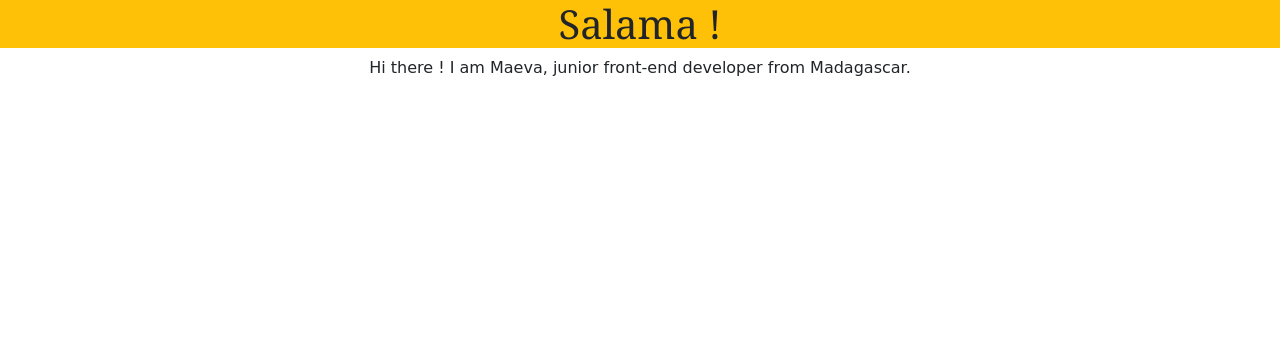
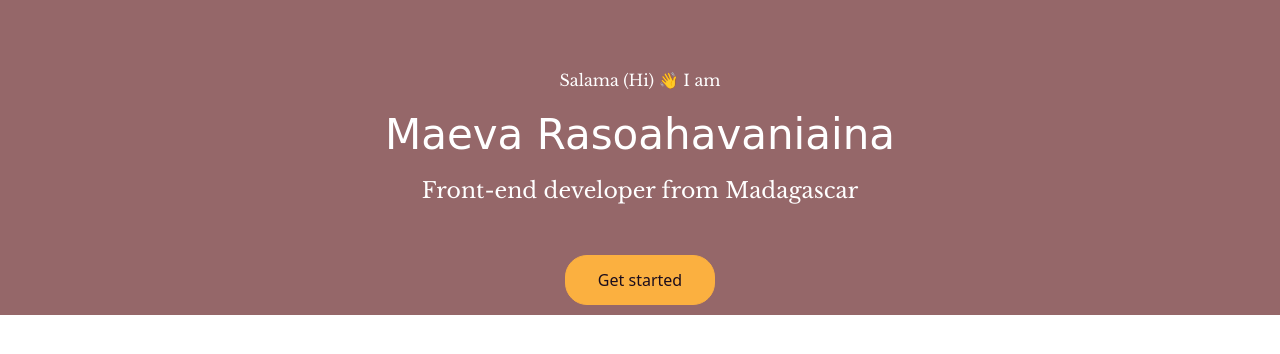
Before and after one commit to Maeva-soa/shecodes-responsive-week-4, a plain HTML site: page index.html in a window 1280 px wide. Drawn offline with nearby package versions, Linux system fonts and the light colour scheme; a web font is replaced by a local one.

Commit message:
Added fonts and structured the homepage hero section

```diff
--- a/index.html
+++ b/index.html
@@ -12,13 +12,31 @@
       integrity="sha384-1BmE4kWBq78iYhFldvKuhfTAU6auU8tT94WrHftjDbrCEXSU1oBoqyl2QvZ6jIW3"
       crossorigin="anonymous"
     />
+    <link rel="preconnect" href="https://fonts.googleapis.com" />
+    <link rel="preconnect" href="https://fonts.gstatic.com" crossorigin />
+    <link
+      href="https://fonts.googleapis.com/css2?family=Nixie+One&display=swap"
+      rel="stylesheet"
+    />
+    <link rel="preconnect" href="https://fonts.googleapis.com" />
+    <link rel="preconnect" href="https://fonts.gstatic.com" crossorigin />
+    <link
+      href="https://fonts.googleapis.com/css2?family=Libre+Baskerville&display=swap"
+      rel="stylesheet"
+    />
     <script
       src="https://kit.fontawesome.com/3b70b083ce.js"
       crossorigin="anonymous"
     ></script>
   </head>
   <body>
-    <h1 class="bg-warning">Salama !</h1>
-    <p>Hi there ! I am Maeva, junior front-end developer from Madagascar.</p>
+    <div class="hero">
+      <span> Salama (Hi) 👋 I am </span>
+      <h1>Maeva Rasoahavaniaina</h1>
+      <h2>Front-end developer from Madagascar</h2>
+      <button>
+        <a href="#">Get started</a>
+      </button>
+    </div>
   </body>
 </html>
--- a/styles/portfolio.css
+++ b/styles/portfolio.css
@@ -1,9 +1,37 @@
-h1 {
-  font-family: Georgia, "Times New Roman", Times, serif;
-  font-weight: 700px;
+.hero {
   text-align: center;
+  background: #956769;
+  color: #fff;
+  padding-top: 68px;
+  padding-bottom: 10px;
 }
-p {
-  font-family: cursive;
-  text-align: center;
+.hero h1 {
+  font-family: "Nixie One", cursive;
+  font-size: 42px;
+  margin: 18px 0;
 }
+.hero h2 {
+  font-family: "Libre Baskerville", serif;
+  margin: 18px 0;
+  font-size: 22px;
+}
+.hero span {
+  font-family: "Libre Baskerville", serif;
+}
+.hero button {
+  padding: 12px 32px;
+  background: #fbb040;
+  margin-top: 32px;
+  border: 1px solid #fbb040;
+  border-radius: 22px;
+}
+.hero a {
+  color: #1b0d1c;
+  text-decoration: none;
+}
+.hero a:hover {
+  color: #fff;
+}
+.hero a:visited {
+  color: #1b0d1c;
+}
```
